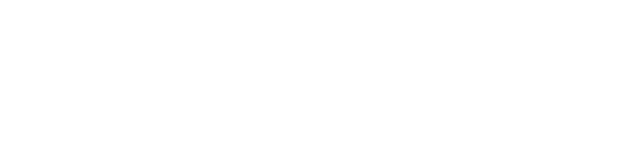
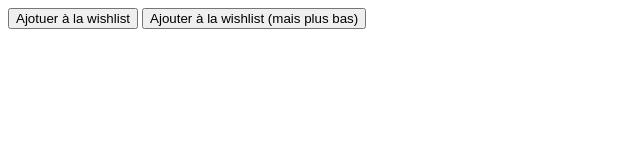
Before and after one commit to aristideriou/aristideriou.github.io, a plain HTML site: page button.html in a window 1280 px wide. Shown: the whole page, without its empty margins (0-640 px from the left). Drawn offline with Linux system fonts and the light colour scheme.

Commit message:
Update button.html

```diff
--- a/button.html
+++ b/button.html
@@ -1,9 +1,19 @@
 <!DOCTYPE html>
 <html>
 <head>
-	<title>Button click</title>
+	<script>
+		let dataLayer = {
+			'productCategory' : 'shoes'
+		}
+	</script>
+
+	<title>Tracking clic bouton - Démo</title>
 </head>
 <body>
 
+	<button id='top'>Ajotuer à la wishlist</button>
+
+	<button id='bottom'>Ajouter à la wishlist (mais plus bas)</button>
+
 </body>
 </html>
```
